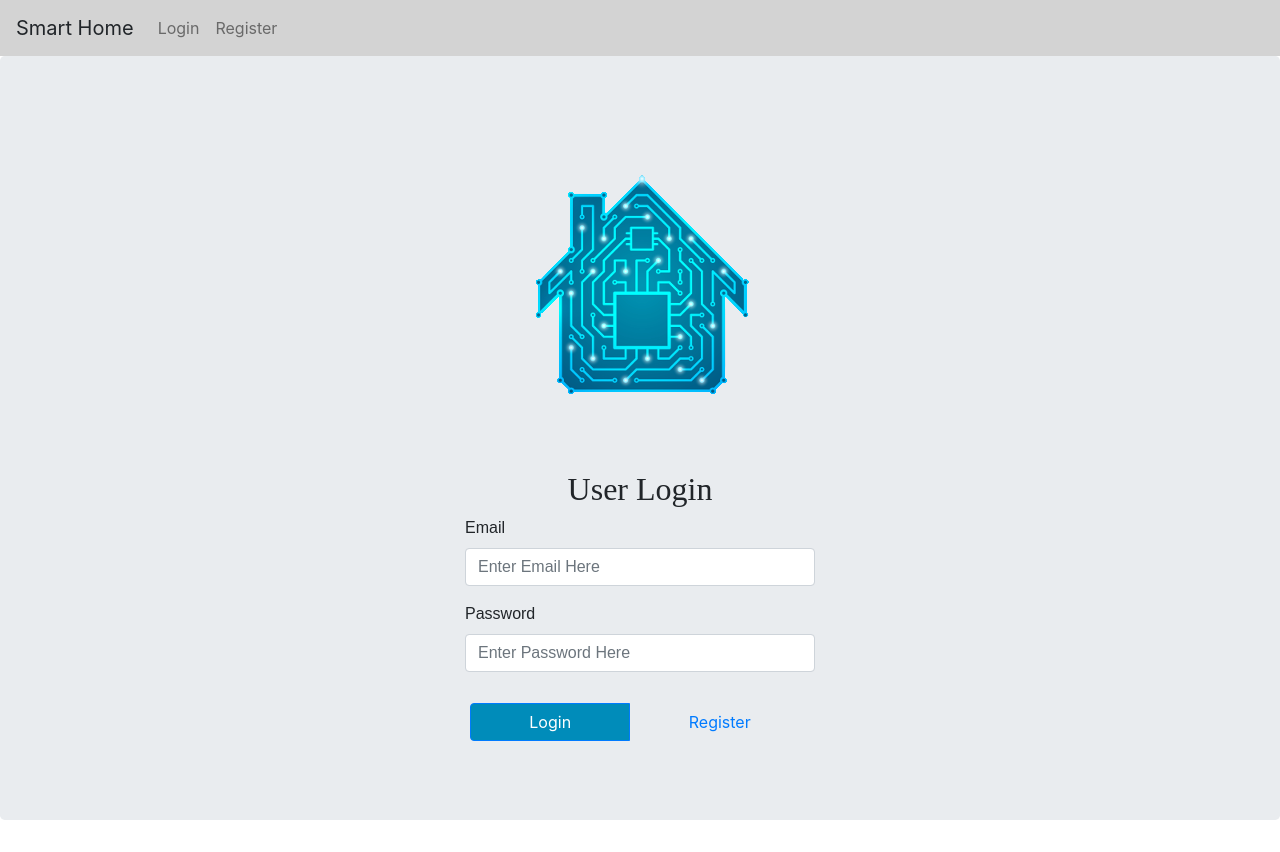
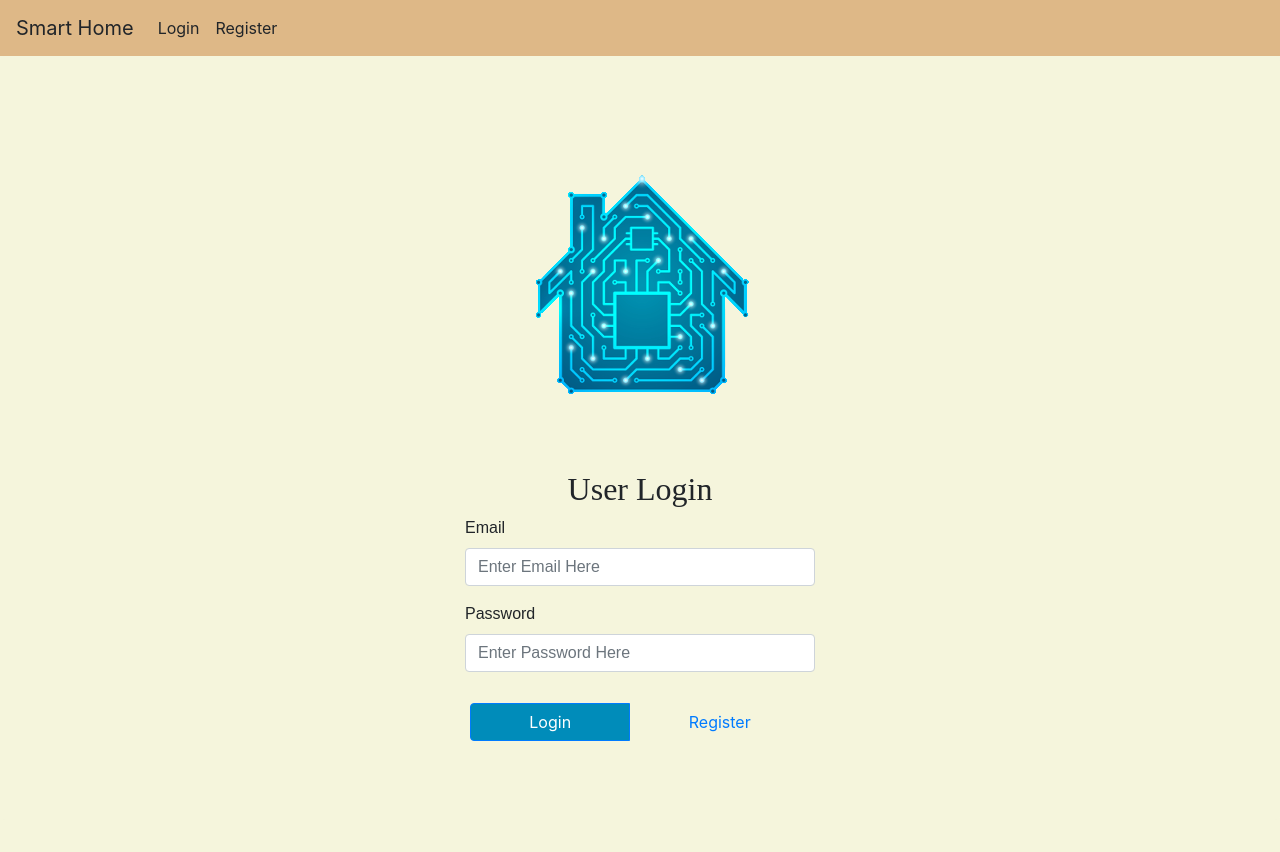
Before and after one commit to AdrianDoran/Project_Smart_Home, an Angular app in the folder web/app/: page /login in a window 1280 px wide. Built offline with nearby package versions, Linux system fonts and the light colour scheme.

Commit message:
QUALITY: UPdate Color Scheme of Web App

```diff
--- a/web/app/src/app/home/home.component.html
+++ b/web/app/src/app/home/home.component.html
@@ -1,5 +1,5 @@
 <!DOCTYPE html>
-
+<body>
     <h1>Welcome {{currentUser.firstName}}!</h1>
     <p>Select a device below that you would like to view</p>
     <div>
@@ -14,3 +14,4 @@
             </table>
         </div>
     </div>
+</body>
--- a/web/app/src/app/home/home.component.ts
+++ b/web/app/src/app/home/home.component.ts
@@ -34,4 +34,5 @@
              this.toastr.info("You don't have any devices added.");
            });
   }
+
 }
--- a/web/app/src/app/navbar/navbar.component.html
+++ b/web/app/src/app/navbar/navbar.component.html
@@ -1,6 +1,6 @@
 <!DOCTYPE html>
 
-    <nav class="navbar navbar-expand-lg navbar-light" style="background-color: lightgray;">
+    <nav class="navbar navbar-expand-lg" style="background-color: burlywood;">
         <a class="navbar-brand">Smart Home</a>
         <button class="navbar-toggler" type="button" data-toggle="collapse" data-target="#navbarNav"
             aria-controls="navbarNav" aria-expanded="false" aria-label="Toggle navigation">
--- a/web/app/src/styles.css
+++ b/web/app/src/styles.css
@@ -18,12 +18,16 @@
     text-align: center;
 }
 
+.jumbotron, body{
+    background-color: beige;
+}
+
 .form-group {
     font-family: Arial;
     font-size: 100%;
 }
 
-.collapse:hover {
+ul li:hover {
     color: red;
 }
 
```
Lines whose indentation alone changed are shown as unchanged.
